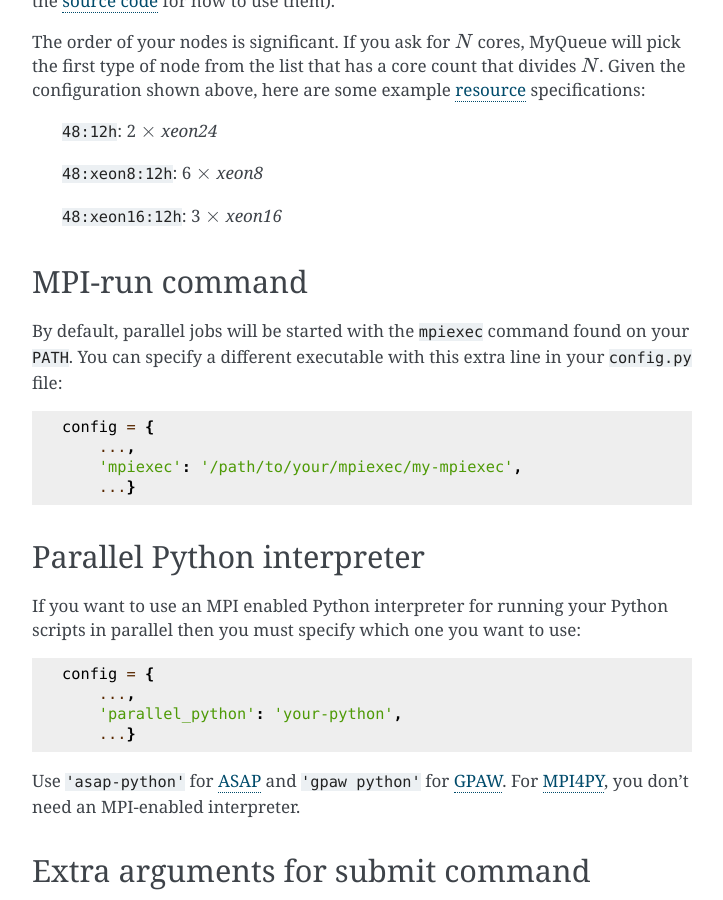
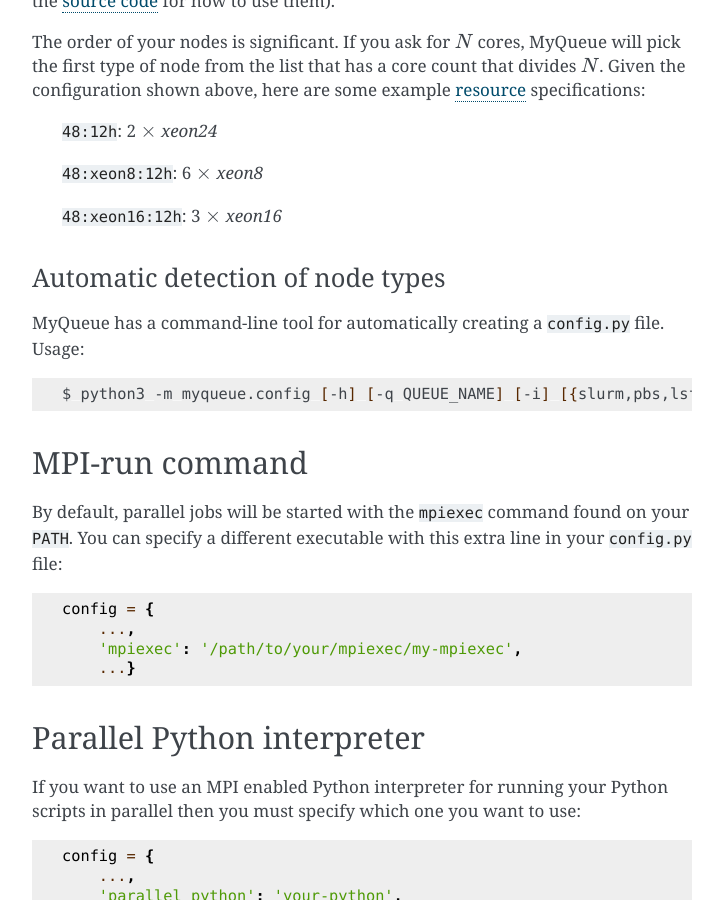
Before and after one commit to Yangxinsix/myqueue, a Sphinx documentation site: the page built from docs/configuration.rst, in a window 1280 px wide and 900 px high, scrolled down 1837 px. Shown: the whole window, without its empty margins (388-1111 px from the left). Built offline with Sphinx 7.4.7, drawn with Linux system fonts in a browser that asks for light colours; some of the changed text lies outside the part shown.

Commit message:
Docs and docstrings

```diff
--- a/docs/configuration.rst
+++ b/docs/configuration.rst
@@ -104,6 +104,16 @@
     ``48:xeon16:12h``: 3 :math:`\times` *xeon16*
 
 
+.. _autodetect:
+
+Automatic detection of node types
+---------------------------------
+
+MyQueue has a command-line tool for automatically creating a ``config.py``
+file.  Usage::
+
+    $ python3 -m myqueue.config [-h] [-q QUEUE_NAME] [-i] [{slurm,pbs,lsf}]
+
 .. _source code: https://gitlab.com/myqueue/myqueue/blob/master/myqueue/slurm.py
 
 .. _mpiexec:
@@ -166,8 +176,8 @@
 ==================
 
 Some tasks may use a lot of disk-space while running.  In order to limit the
-number of such task running at the same time, you can mark them in your workflow
-script like this::
+number of such task running at the same time, you can mark them in your
+workflow script like this::
 
     task(..., diskspace=10)
 
@@ -178,8 +188,9 @@
         'maximum_diskspace': 200,
         ...}
 
-This will allow only 200 / 10 = 20 tasks in the ``running`` or ``queued`` state.
-If you submit more that 20 tasks then some of them will be put in the ``hold``
-state.  As tasks finish successfully (``done`` state), tasks will be moved from
-``hold`` to ``queued``.  Tasks that fail will be counted as still running, so you
-will have to ``mq rm`` those and also remember to remove big files left behind.
+This will allow only 200 / 10 = 20 tasks in the ``running`` or ``queued``
+state. If you submit more that 20 tasks then some of them will be put in the
+``hold`` state.  As tasks finish successfully (``done`` state), tasks will be
+moved from ``hold`` to ``queued``.  Tasks that fail will be counted as still
+running, so you will have to ``mq rm`` those and also remember to remove big
+files left behind.
--- a/docs/releasenotes.rst
+++ b/docs/releasenotes.rst
@@ -9,7 +9,7 @@
 Next release
 ============
 
-...
+* New helper-tool for :ref:`autodetect`.
 
 
 Version 20.11.3
```
Also changed, not shown: 1 other file.
